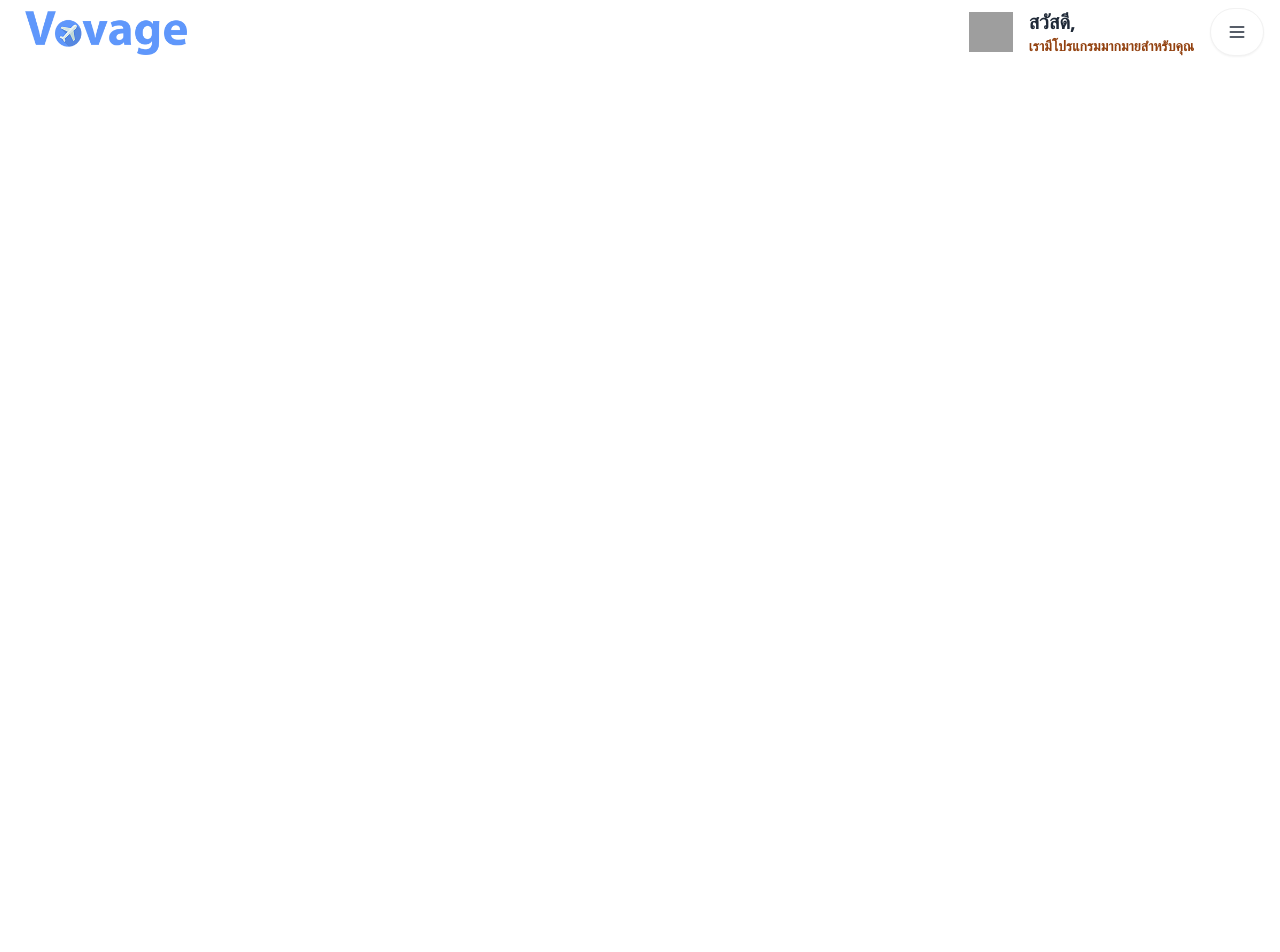
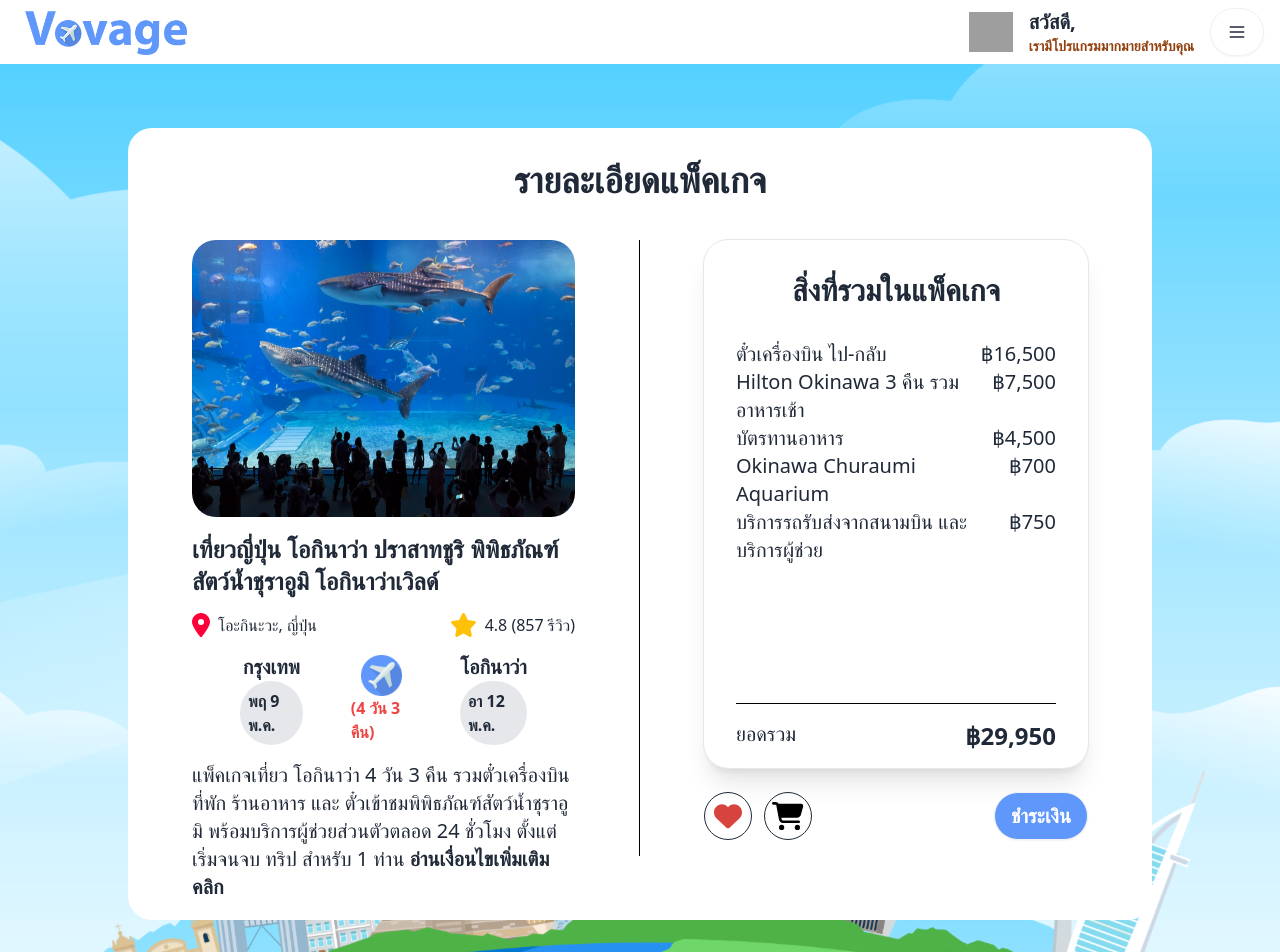
Before and after one commit to patb-github/voyage-app-mern, a React (Vite) app: page /productDetail in a window 1280 px wide. Shown: the top 952 px of the page. Before the commit the page ends 800 px from the top, so only its background shows below. Built offline with nearby package versions, Linux system fonts and the light colour scheme; grey boxes are pictures that could not be loaded.

Commit message:
add product detail page

```diff
--- a/src/components/Layout.jsx
+++ b/src/components/Layout.jsx
@@ -4,6 +4,7 @@
 import Login from './Login';
 import Landingpage from './Landingpage';
 import ProductPage from './ProductPage';
+import ProductDetail from './ProductDetail';
 const Layout = () => {
   return (
     <BrowserRouter>
@@ -13,6 +14,7 @@
         <Route path="/register" element={<Register />} />
         <Route path="/landingpage" element={<Landingpage />} />
         <Route path="/productPage" element={<ProductPage />} />
+        <Route path="/productDetail" element={<ProductDetail />} />
       </Routes>
     </BrowserRouter>
   );
--- /dev/null
+++ b/src/components/ProductDetail.jsx
@@ -0,0 +1,125 @@
+import React from 'react';
+import { FontAwesomeIcon } from "@fortawesome/react-fontawesome";
+import { faLocationDot, faStar, faHeart, faCartShopping } from "@fortawesome/free-solid-svg-icons";
+import { Link } from 'react-router-dom';
+
+function ProductDetail() {
+  return (
+    <div className="h-full bg-cover bg-center bg-no-repeat bg-[url('/bg.svg')] md:py-16 md:px-32">
+      <section className="bg-white md:rounded-3xl md:px-16 md:pb-16 h-full">
+      {/* md:mx-[2%] md:my-12 md:min-w-[90%]*/}
+      <div className="flex content-center justify-center">
+        <p className="text-xl md:text-4xl font-extrabold pt-8 pb-10">รายละเอียดแพ็คเกจ</p>
+      </div>
+
+      <div className="flex flex-col md:flex-row">
+        <div className="md:w-[50%] md:pr-16 md:border-r md:border-black">
+          <figure className="p-8 md:p-0 md:w-full md:h-[45%]">
+            <img src="/destination/aquarium.jpg"
+            alt=""
+            className="rounded-3xl w-full h-full " />
+          </figure>
+          <div className="hidden md:block">
+            <p className="text-2xl font-extrabold py-4">
+              เที่ยวญี่ปุ่น โอกินาว่า ปราสาทชูริ พิพิธภัณฑ์สัตว์น้ำชุราอูมิ โอกินาว่าเวิลด์
+            </p>
+            <div className="flex flex-row place-content-between">
+              <div className="flex gap-2 content-center">
+                <FontAwesomeIcon icon={faLocationDot} className="fa-xl" style={{ color: "#fd003a" }} />
+                {/* <i className="fa-solid fa-location-dot fa-xl flex flex-col justify-center" style="color: #fd003a;"></i> */}
+                <p>โอะกินะวะ, ญี่ปุ่น</p>
+              </div>
+              <div className="flex gap-2">
+                <FontAwesomeIcon icon={faStar} className="fa-xl" style={{ color: "#ffc107" }} />
+                {/* <i className="fa-solid fa-star fa-xl flex flex-col justify-center" style="color: #ffc107;"></i> */}
+                <p>4.8 (857 รีวิว)</p>
+              </div>
+            </div>
+            <div className="flex justify-center items-center py-4 px-12 gap-12">
+              <div className="flex-col flex items-center">
+                <p className="font-extrabold text-xl">กรุงเทพ</p>
+                <p className="font-bold bg-gray-200 rounded-full p-2">พฤ 9 พ.ค.</p>
+              </div>
+              <div className="flex-col flex items-center">
+                <img src="/planeBlue.svg" alt="" />
+                <p className="font-semibold text-red-500">(4 วัน 3 คืน)</p>
+              </div>
+              <div className="flex-col flex items-center">
+                <p className="font-extrabold text-xl">โอกินาว่า</p>
+                <p className="font-bold bg-gray-200 rounded-full p-2">อา 12 พ.ค.</p>
+              </div>
+            </div>
+          </div>
+          <p className="text-xl font-normal px-8 md:px-0">
+            แพ็คเกจเที่ยว โอกินาว่า 4 วัน 3 คืน รวมตั๋วเครื่องบิน ที่พัก ร้านอาหาร และ
+            ตั๋วเข้าชมพิพิธภัณฑ์สัตว์น้ำชุราอูมิ  พร้อมบริการผู้ช่วยส่วนตัวตลอด
+            24 ชั่วโมง ตั้งแต่เริ่มจนจบ ทริป สำหรับ 1 ท่าน <strong>อ่านเงื่อนไขเพิ่มเติมคลิก</strong>
+          </p>
+        </div>
+
+        <div className="md:w-[50%] md:pl-16 md:flex md:flex-col">
+          <div className="flex flex-col content-center px-8
+                      md:rounded-3xl md:shadow-xl md:grow
+                      md:outline md:outline-1 md:outline-gray-200">
+            <h2 className="font-semibold text-3xl text-center py-8">สิ่งที่รวมในแพ็คเกจ</h2>
+            <ul>
+              <li className="flex justify-between">
+                <p className="text-xl font-normal">ตั๋วเครื่องบิน ไป-กลับ</p>
+                <p className="text-xl font-normal">฿16,500</p>
+              </li>
+              <li className="flex justify-between">
+                <p className="text-xl font-normal">Hilton Okinawa 3 คืน รวม อาหารเช้า</p>
+                <p className="text-xl font-normal">฿7,500</p>
+              </li>
+              <li className="flex justify-between">
+                <p className="text-xl font-normal">บัตรทานอาหาร</p>
+                <p className="text-xl font-normal">฿4,500</p>
+              </li>
+              <li className="flex justify-between">
+                <p className="text-xl font-normal">Okinawa Churaumi Aquarium</p>
+                <p className="text-xl font-normal">฿700</p>
+              </li>
+              <li className="flex justify-between">
+                <p className="text-xl font-normal">บริการรถรับส่งจากสนามบิน และ บริการผู้ช่วย</p>
+                <p className="text-xl font-normal">฿750</p>
+              </li>
+            </ul>
+            <br /><br />
+            <div className="mt-auto flex justify-between py-4 border-t border-black">
+              <p className="text-xl font-normal align-middle">ยอดรวม</p>
+              <p className="text-2xl font-semibold align-middle">฿29,950</p>
+            </div>
+          </div>
+
+          <div className="mt-auto">
+            <div className="shadow-md h-2 md:shadow-none"></div>
+            <div className="flex justify-between md:justify-start p-4 text-base-content px-8 md:px-0">
+              <div className="flex flex-col justify-center md:hidden">
+                <p className="text-xs font-bold">ยอดชำระเงินทั้งหมด</p>
+                <p className="text-2xl font-bold">฿ 29,950</p>
+              </div>
+              <div className="flex content-center gap-3 md:w-full md:justify-between">
+                <div className="flex gap-3">
+                  <button className="btn btn-circle btn-outline">
+                    <FontAwesomeIcon icon={faHeart} className="fa-2x" style={{ color: "#d7443e" }} />
+                    {/* <i className="fa-solid fa-heart fa-2x" style="color: #d7443e;"></i> */}
+                  </button>
+                  <button className="btn btn-circle btn-outline">
+                    <FontAwesomeIcon icon={faCartShopping} className="fa-2x" style={{ color: "#000000" }} />
+                    {/* <i className="fa-solid fa-cart-shopping fa-2x" style="color: #000000;"></i> */}
+                  </button>
+                </div>
+                <button className="btn rounded-full bg-[#5F97FB] text-white text-xl">
+                  ชำระเงิน
+                </button>
+              </div>
+            </div>
+          </div>
+        </div>
+      </div>
+    </section>
+    </div>
+  )
+}
+
+export default ProductDetail;
--- a/src/components/ProductPage.jsx
+++ b/src/components/ProductPage.jsx
@@ -1,16 +1,20 @@
 import React from 'react';
 import { FontAwesomeIcon } from "@fortawesome/react-fontawesome";
 import { faLocationDot, faStar, faHeart, faCartShopping } from "@fortawesome/free-solid-svg-icons";
+import { Link } from 'react-router-dom';
 
 const ProductPage = () => {
   return (
-    <section className="bg-white md:mx-[2%] md:my-12 md:rounded-3xl md:min-w-[90%] h-full">
+    <div className="h-full bg-cover bg-center bg-no-repeat bg-[url('/bg.svg')] md:py-16 md:px-32">
+      <section className="bg-white md:rounded-3xl h-full">
         {/* ส่วนของปุ่มกลับ และหัวข้อ */}
         <div className="flex justify-center relative z-10">
+          <Link to="../landingpage">
             <button className="btn rounded-full bg-white hover:bg-white w-12 fixed top-5 left-5 md:hidden">
               <img src="/back_button.svg" alt="Back Button" />
             </button>
-        <p className="text-xl font-extrabold pt-4 pb-8 hidden md:block">
+          </Link>
+          <p className="text-4xl font-extrabold pt-8 pb-10 hidden md:block">
             ตัวเลือกการจอง
           </p>
         </div>
@@ -119,6 +123,7 @@
           </div>
         </div>
       </section>
+    </div>
   );
 };
 
```
Lines whose indentation alone changed are shown as unchanged.
